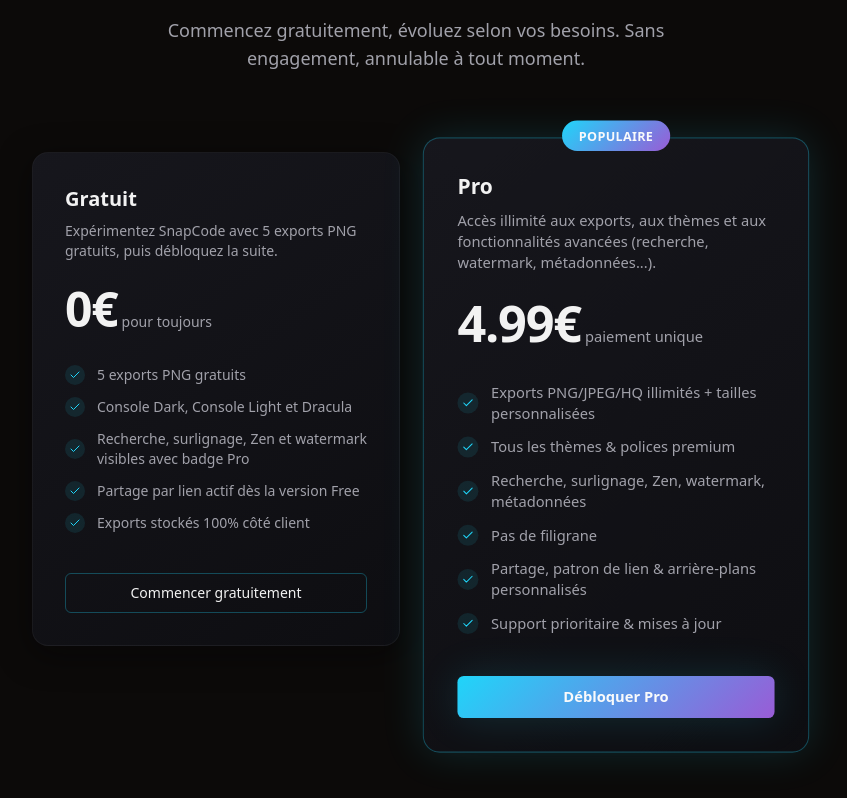
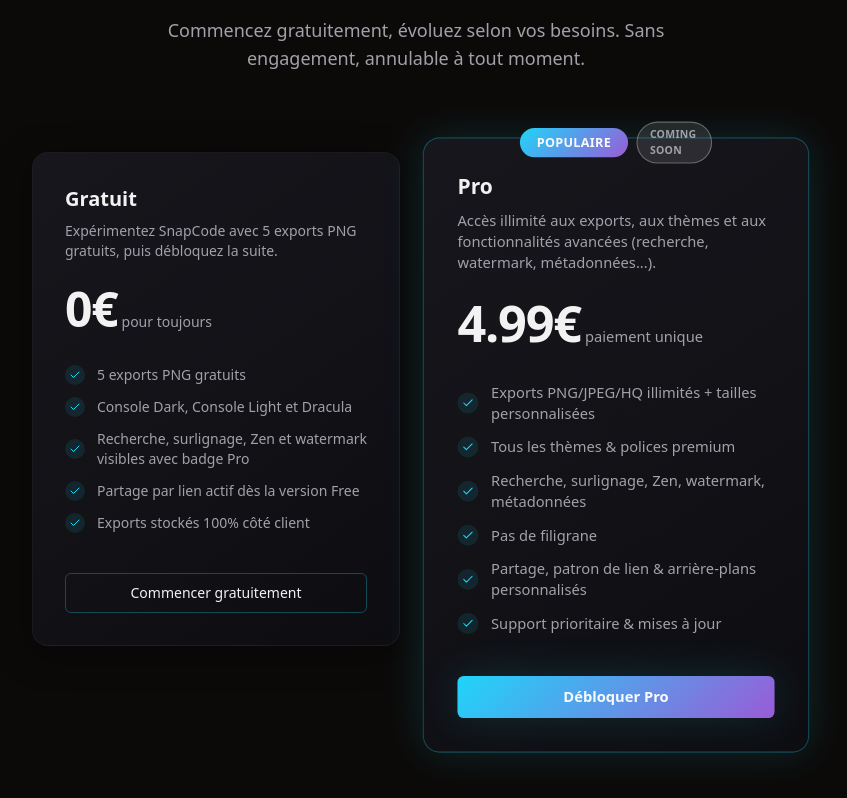
Before and after one commit to leduss/CodeScreenshot, a Next.js app: page / in a window 1280 px wide. Shown: the part 3128-3926 px from the top of the page, without its empty margins (224-1071 px from the left). Built offline with nearby package versions, Linux system fonts and the light colour scheme.

Commit message:
feat: add coming soon badge to pro pricing

```diff
--- a/src/components/landing/pricing.tsx
+++ b/src/components/landing/pricing.tsx
@@ -104,9 +104,12 @@
               }`}
             >
               {plan.highlighted && (
-                <div className="absolute -top-4 left-1/2 -translate-x-1/2">
+                <div className="absolute -top-4 left-1/2 flex items-center gap-2 -translate-x-1/2">
                   <span className="bg-gradient-primary rounded-full px-4 py-1.5 text-xs font-bold uppercase tracking-wide text-primary-foreground">
                     Populaire
+                  </span>
+                  <span className="rounded-full border border-white/30 bg-white/10 px-3 py-1 text-[10px] font-semibold uppercase tracking-wide text-muted-foreground">
+                    Coming soon
                   </span>
                 </div>
               )}
```
